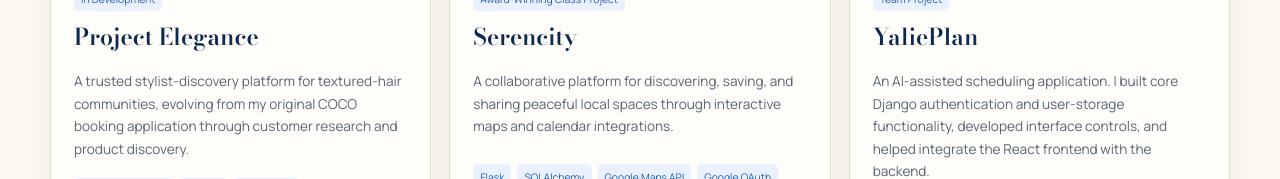
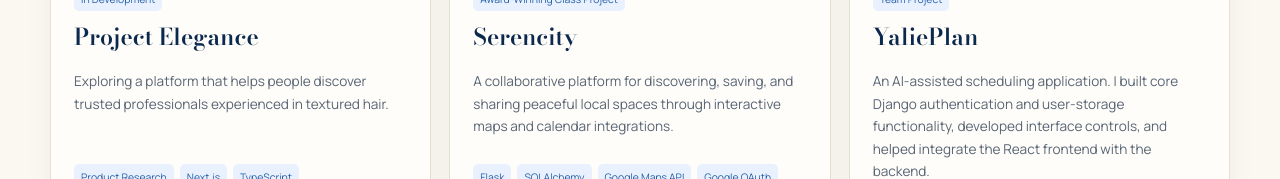
Before and after one commit to VimBasvi/personal-website, a Next.js app: page / in a window 1280 px wide. Shown: the part 1741-1920 px from the top of the page. Built offline with nearby package versions, Linux system fonts and the light colour scheme.

Commit message:
projects edit

```diff
--- a/components/Hero.tsx
+++ b/components/Hero.tsx
@@ -71,7 +71,7 @@ export default function Hero() {
 
       <div className="portrait">
         <Image
-          src="/hero-image.jpeg"
+          src="/hero-image.png"
           alt="Vimbisai Basvi smiling outdoors"
           fill
           priority
--- a/data/projects.ts
+++ b/data/projects.ts
@@ -16,7 +16,7 @@ export const projects: Project[] = [
     slug: "elegance",
     status: "In Development",
     description:
-      "A trusted stylist-discovery platform for textured-hair communities, evolving from my original COCO booking application through customer research and product discovery.",
+      "Exploring a platform that helps people discover trusted professionals experienced in textured hair.",
     technologies: ["Product Research", "Next.js", "TypeScript"],
     featured: true,
   },
```
Also changed, not shown: app/globals.css (line endings or trailing spaces), public/hero-image1.jpeg (renamed from public/hero-image.jpeg), 1 other file (tests, documents, lock files or other folders).
